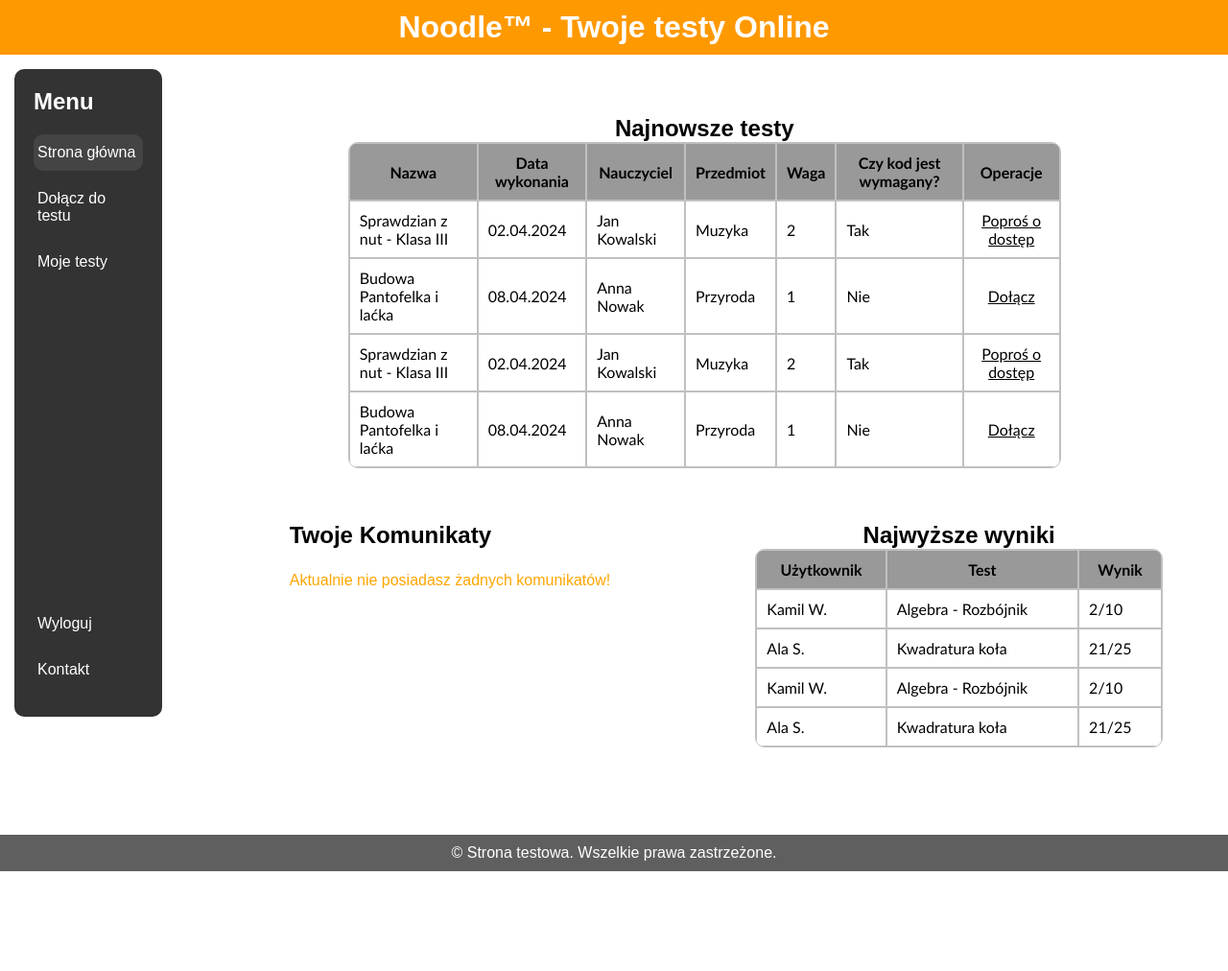
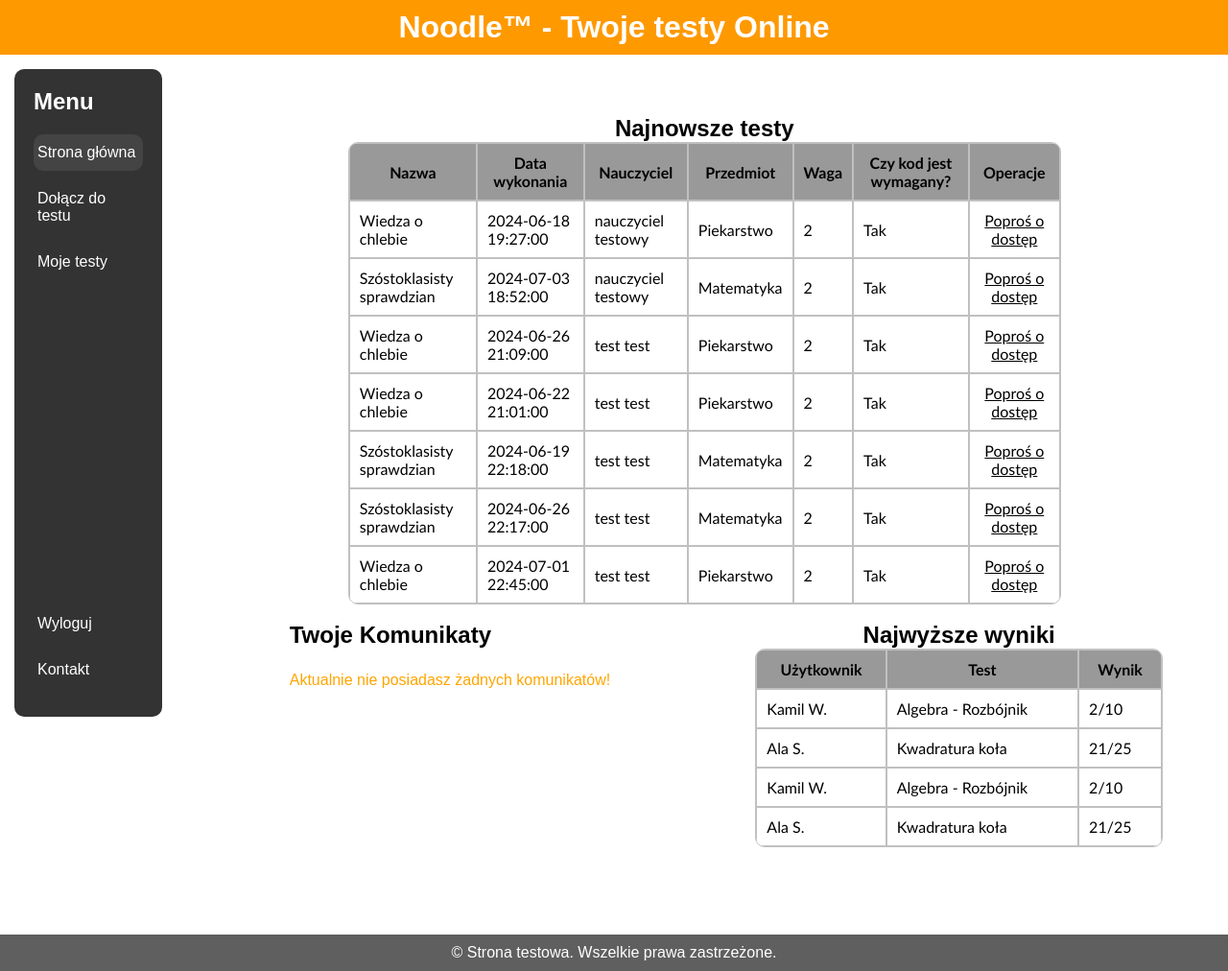
Before and after one commit to jakubludwiczak21/Noodle, a PHP site: page /html/panel_ucznia/strona_glowna.php in a window 1280 px wide. Shown: the whole page at 96% size. Before the commit the page ends 908 px from the top, so only its background shows below. Run offline with PHP 8.4, Linux system fonts and the light colour scheme; a user stored in the database is signed in; data comes from the database, SQL or seed files in the repository.

Commit message:
dynamiczne wyswietlanie listy testow w strona glowna uzytkonik

```diff
--- a/Strona/html/panel_ucznia/strona_glowna.php
+++ b/Strona/html/panel_ucznia/strona_glowna.php
@@ -54,43 +54,50 @@ if (!isset($_SESSION['user_id'])) {
           <th>Czy kod jest wymagany?</th>
 					<th>Operacje</th>
 				</tr>
-				<tr>
-							<td>Sprawdzian z nut - Klasa III</td>
-							<td>02.04.2024</td>
-							<td>Jan Kowalski</td>
-							<td>Muzyka</td>
-							<td>2</td>
-              <td>Tak</td>
-							<td style="text-align:center;"><a style="width:100%; text-align:center;" href="../kontakt.php">Poproś o dostęp</a></td>
-							</tr>
-        <tr>
-              <td>Budowa Pantofelka i laćka</td>
-              <td>08.04.2024</td>
-              <td>Anna Nowak</td>
-              <td>Przyroda</td>
-              <td>1</td>
-              <td>Nie</td>
-							<td style="text-align:center;"><a style="width:100%; text-align:center;" href="moje_testy.php">Dołącz</a></td>
-							</tr>
-              <tr>
-                <td>Sprawdzian z nut - Klasa III</td>
-                <td>02.04.2024</td>
-                <td>Jan Kowalski</td>
-                <td>Muzyka</td>
-                <td>2</td>
-                <td>Tak</td>
-                <td style="text-align:center;"><a style="width:100%; text-align:center;" href="../kontakt.php">Poproś o dostęp</a></td>
-                </tr>
-          <tr>
-                <td>Budowa Pantofelka i laćka</td>
-                <td>08.04.2024</td>
-                <td>Anna Nowak</td>
-                <td>Przyroda</td>
-                <td>1</td>
-                <td>Nie</td>
-                <td style="text-align:center;"><a style="width:100%; text-align:center;" href="moje_testy.php">Dołącz</a></td>
-                </tr>
 
+        <?php
+
+          $user_id = $_SESSION['user_id'];
+
+          $servername = "localhost";
+          $username = "root";
+          $password = "";
+          $dbname = "baza";
+
+          $conn = new mysqli($servername, $username, $password, $dbname);
+          if ($conn->connect_error) {
+              die("Connection failed: " . $conn->connect_error);
+          }
+
+
+          $sql = "SELECT tp.id, ts.tytuł, tp.do, u.imie, u.nazwisko, pr.nazwa AS nazwa_przedmiotu
+          FROM testy_przeprowadzane tp
+          JOIN uzytkownicy u ON u.id = tp.autor
+          JOIN testy_stworzone ts ON ts.id = tp.id_testu
+          JOIN przedmioty pr ON pr.id = ts.przedmiot
+          WHERE tp.do < CURRENT_DATE();";
+
+          $result = $conn->query($sql);
+
+          if ($result->num_rows > 0) {
+            while($row = $result->fetch_assoc()) {
+                echo '
+                  <tr>
+							      <td>'. $row['tytuł'] .'</td>
+							      <td>'. $row['do'] .'</td>
+                    <td>'. $row['imie'] . ' ' . $row['nazwisko'] .'</td>
+                    <td>'. $row['nazwa_przedmiotu'] .'</td>
+                    <td>2</td>
+                    <td>Tak</td>
+                    <td style="text-align:center;"><a style="width:100%; text-align:center;" href="../kontakt.php">Poproś o dostęp</a></td>
+							    </tr>
+
+                ';
+
+            }
+          }
+
+        ?>
 										</tbody></table>
 
 
```
